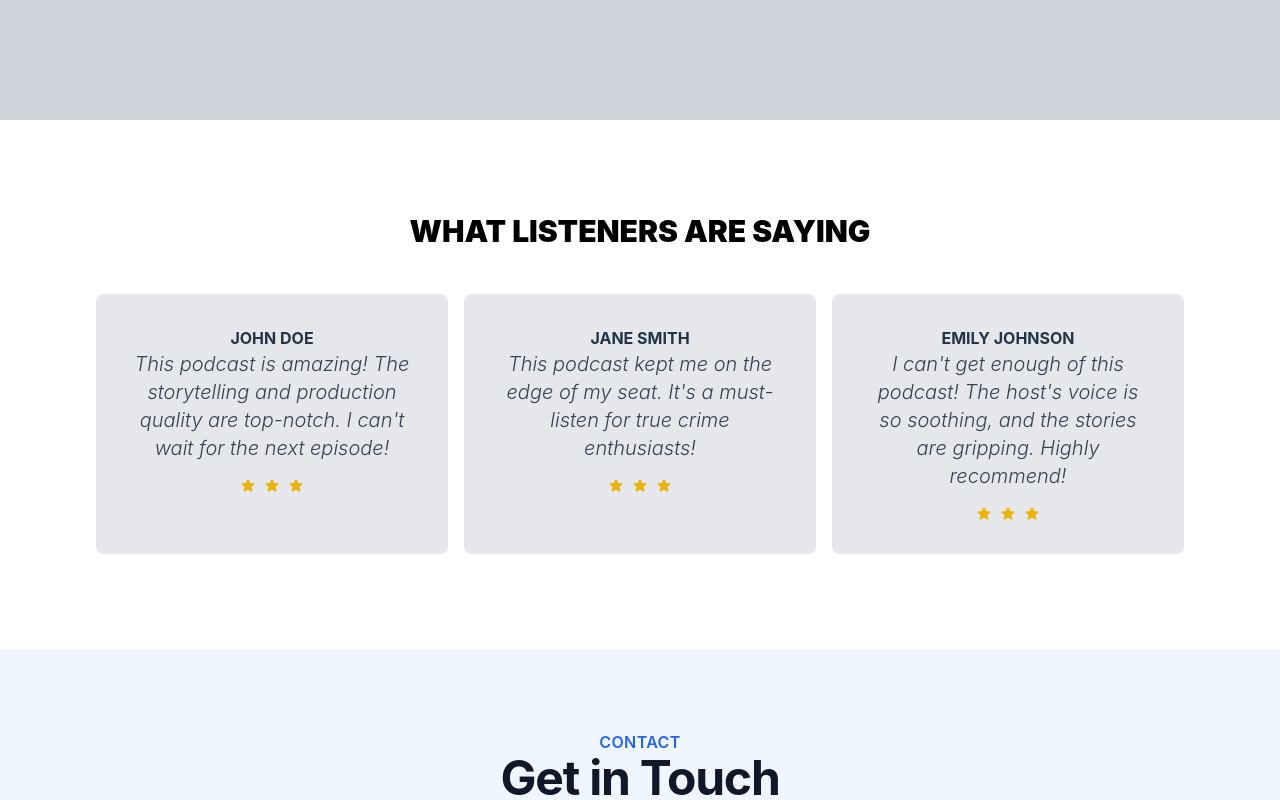
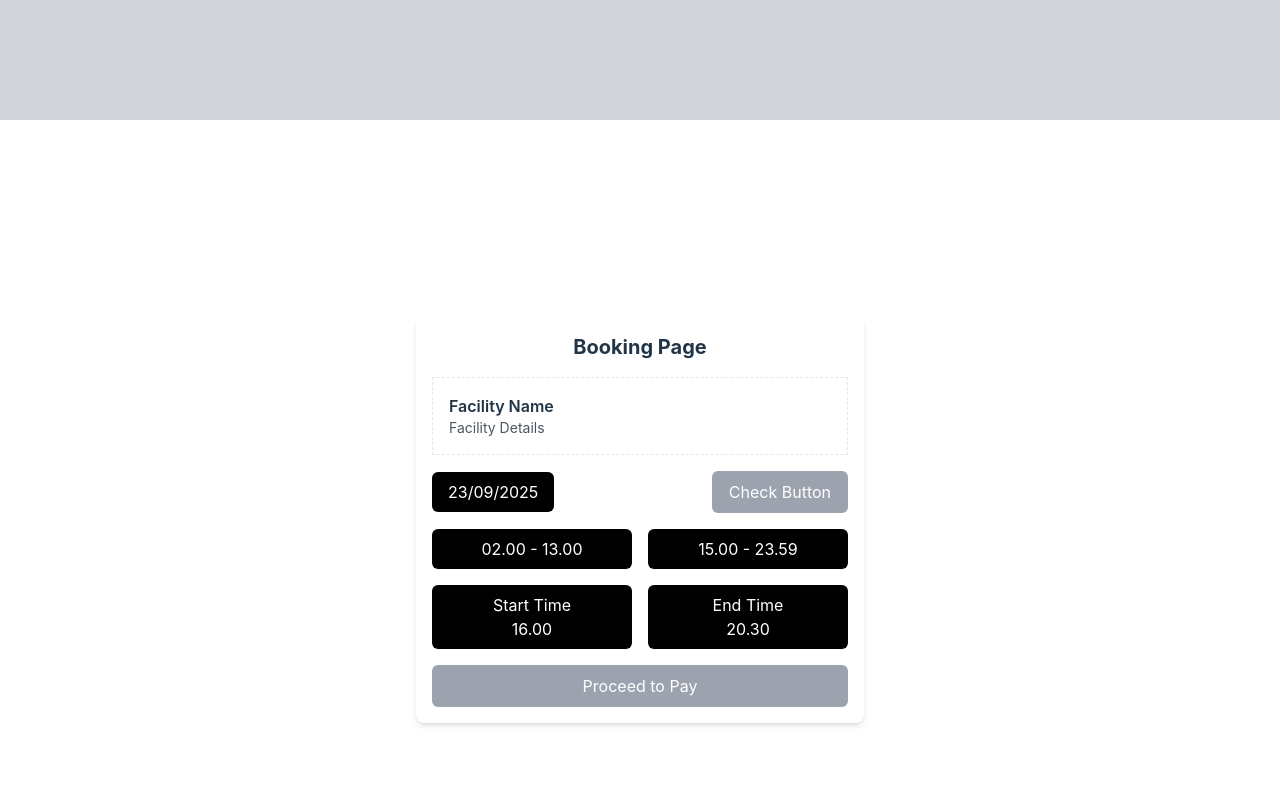
Before and after one commit to Biddut-Roy/Sports-Facility-Booking, a React (Vite) app: page / in a window 1280 px wide. Shown: the part 1520-2320 px from the top of the page. Built offline with nearby package versions, Linux system fonts and the light colour scheme.

Commit message:
Booking page Design complete

```diff
--- a/src/Layout/LandingPage/Landing.tsx
+++ b/src/Layout/LandingPage/Landing.tsx
@@ -1,3 +1,4 @@
+import BookingPage from "../../page/Booking/BookingPage";
 import Contact from "../../page/Contact/Contact";
 import Hero from "../../page/Hero/Hero";
 import Login from "../../page/Login/Login";
@@ -8,6 +9,7 @@ const Landing = () => {
     <div>
       <Hero />
       <Login />
+      <BookingPage />
       <Testimonial />
       <Contact />
     </div>
--- /dev/null
+++ b/src/page/Booking/BookingPage.tsx
@@ -0,0 +1,47 @@
+const BookingPage = () => {
+  return (
+    <div className="min-h-screen flex flex-col items-center justify-center p-4">
+      <div className="w-full max-w-md bg-white p-4 rounded-lg shadow-md">
+        <h1 className="text-xl font-bold text-center mb-4">Booking Page</h1>
+
+        <div className="border border-dashed p-4 mb-4">
+          <p className="font-semibold">Facility Name</p>
+          <p className="text-sm text-gray-600">Facility Details</p>
+        </div>
+
+        <div className="flex justify-between items-center mb-4">
+          <div className="bg-black text-white text-center py-2 px-4 rounded-md">
+            23/09/2025
+          </div>
+          <button className="bg-gray-400 text-white py-2 px-4 rounded-md">
+            Check Button
+          </button>
+        </div>
+
+        <div className="flex justify-between mb-4">
+          <div className="bg-black text-white text-center py-2 px-4 rounded-md flex-1 mr-2">
+            02.00 - 13.00
+          </div>
+          <div className="bg-black text-white text-center py-2 px-4 rounded-md flex-1 ml-2">
+            15.00 - 23.59
+          </div>
+        </div>
+
+        <div className="flex justify-between mb-4">
+          <div className="bg-black text-white text-center py-2 px-4 rounded-md flex-1 mr-2">
+            Start Time <br /> 16.00
+          </div>
+          <div className="bg-black text-white text-center py-2 px-4 rounded-md flex-1 ml-2">
+            End Time <br /> 20.30
+          </div>
+        </div>
+
+        <button className="bg-gray-400 text-white w-full py-2 rounded-md">
+          Proceed to Pay
+        </button>
+      </div>
+    </div>
+  );
+};
+
+export default BookingPage;
```
